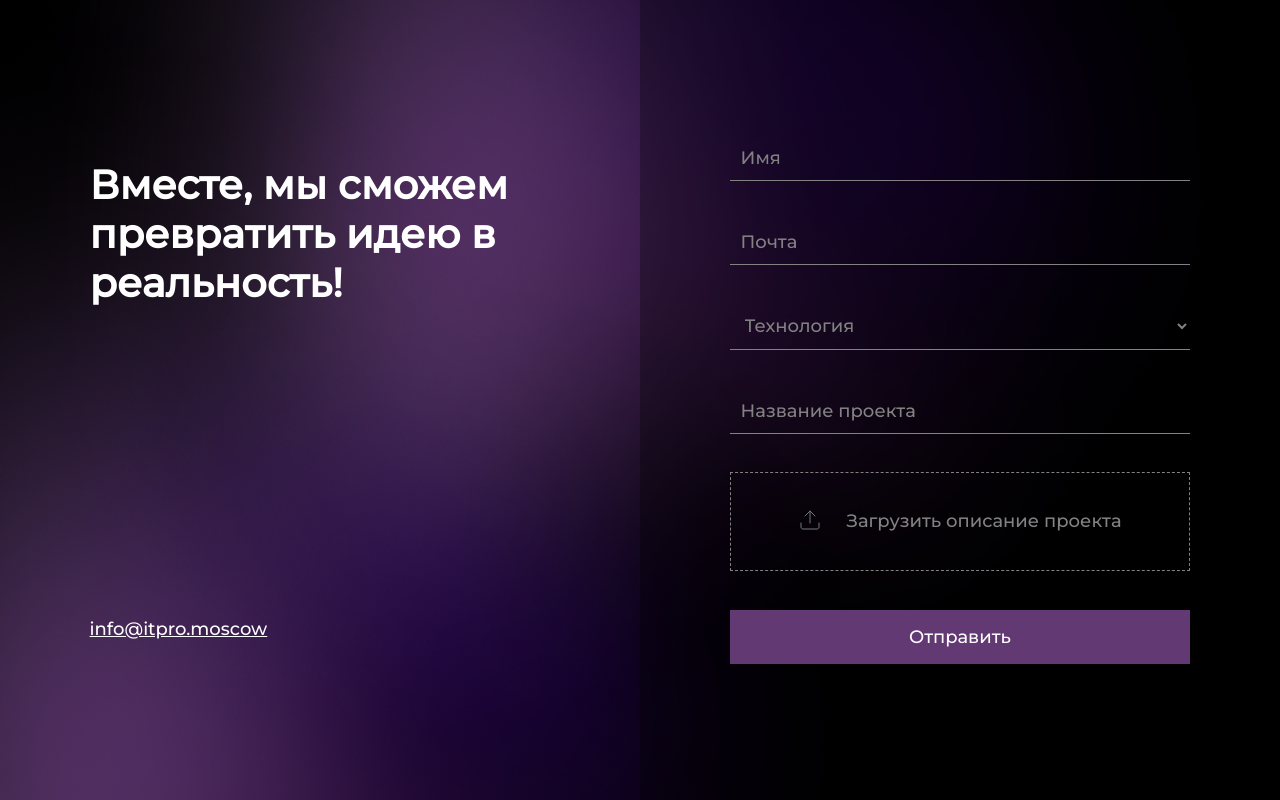
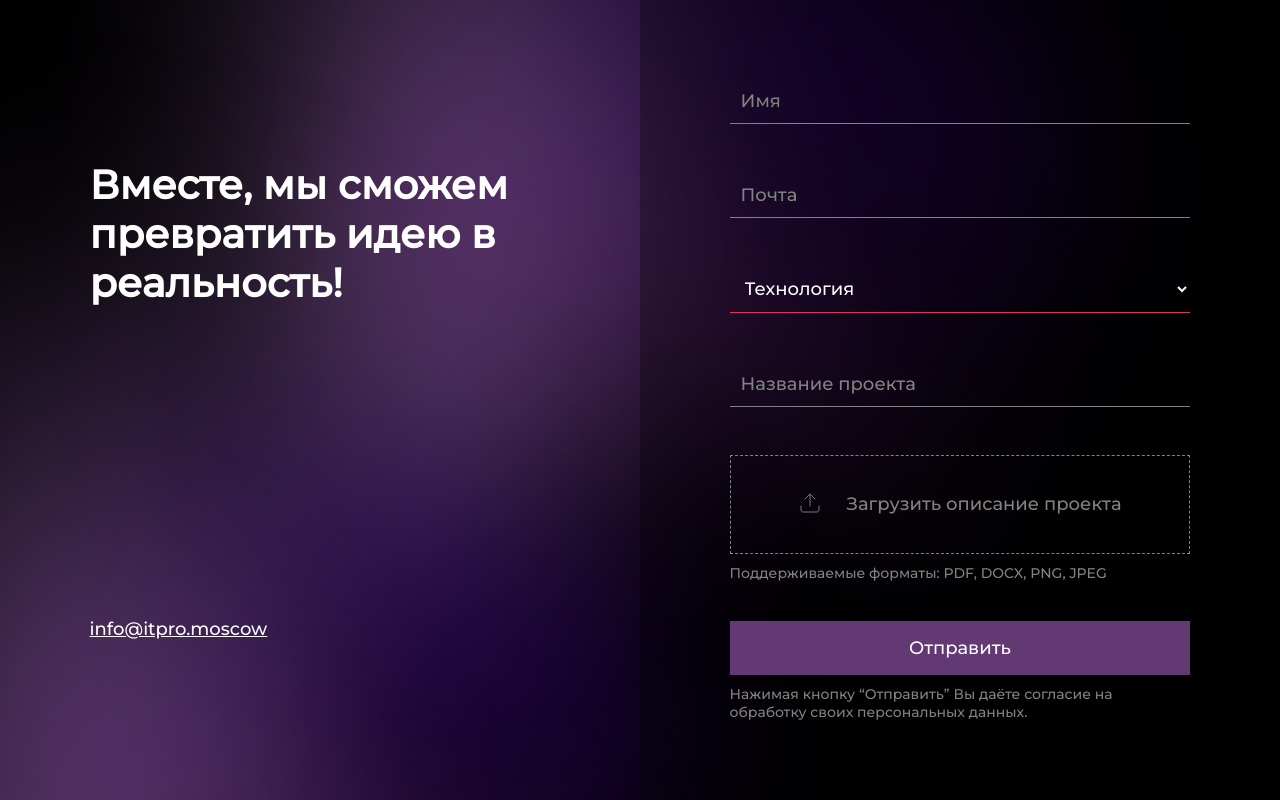
Before and after one commit to sofia-g-per/ITPRO_front, a React (Create React App) app: page / in a window 1280 px wide. Built offline with nearby package versions, Linux system fonts and the light colour scheme.

Commit message:
added form error styling

```diff
--- a/src/components/ContactUs.jsx
+++ b/src/components/ContactUs.jsx
@@ -16,14 +16,18 @@ function ContactUs() {
             {
                 title: 'Имя',
                 value: '',
+                comment: '',
             },
             {
                 title: 'Почта',
                 value: '',
+                comment: '',
             },
             {
                 title: 'Технология',
                 value: '',
+                comment: '',
+
                 options: [
                     {
                         title: 'AR',
@@ -39,6 +43,7 @@ function ContactUs() {
             {
                 title: 'Название проекта',
                 value: '',
+                comment: '',
             },
             {
                 title: 'Загрузить описание проекта',
@@ -54,22 +59,25 @@ function ContactUs() {
                 <a href="mailto:info@itpro.moscow">info@itpro.moscow</a>
             </div>
             <form className='contact-us__form form'>
-                <Formfield>
+                <Formfield comment={formFields[0].comment}>
                     <TextInput fieldData={formFields[0]}></TextInput>
                 </Formfield>
-                <Formfield>
+                <Formfield comment={formFields[1].comment}>
                     <TextInput fieldData={formFields[1]}></TextInput>
                 </Formfield>
-                <Formfield>
+                <Formfield comment={formFields[2].comment}>
                     <FormSelect fieldData={formFields[2]}></FormSelect>
                 </Formfield>
-                <Formfield>
+                <Formfield comment={formFields[3].comment}>
                     <TextInput fieldData={formFields[3]}></TextInput>
                 </Formfield>
-                <Formfield>
+                <Formfield comment={formFields[4].comment}>
                     <FileInput fieldData={formFields[4]}></FileInput>
                 </Formfield>
-                <BasicButton title="Отправить"></BasicButton>
+                <div>
+                    <BasicButton title="Отправить"></BasicButton>
+                    <p className='text--small form__field__error-label'>Нажимая кнопку “Отправить” Вы даёте согласие на обработку своих персональных данных.</p>
+                </div>
             </form>
         </section>
     );
--- a/src/components/Form/FormSelect.jsx
+++ b/src/components/Form/FormSelect.jsx
@@ -18,7 +18,7 @@ class contactUs extends Component{
       const {fieldData} = this.props;
       const {select} = this.state;
       return (
-        <select className='form__select basic-text' aria-label={fieldData.title}>
+        <select className='form__select basic-text form__field--error' aria-label={fieldData.title}>
           {!fieldData.value && <option value={fieldData.title} selected className='visually-hidden'>{fieldData.title}</option>}
           {fieldData.options.map( ({title}) =>
               <option className='basic-text' value={title} key={title}> {title} </option>
--- a/src/components/Form/Formfield.jsx
+++ b/src/components/Form/Formfield.jsx
@@ -1,10 +1,11 @@
-function Formfield({children}) {
-    return (
-      <div className="form__field">
-            {children}
-          <p className="form_error text--small"></p>
-      </div>
-    );
+function Formfield({comment, children}) {
+
+  return (
+    <div className="form__field">
+          {children}
+        <p className="form__field__error-label text--small">{comment}</p>
+    </div>
+  );
   }
 
   export default Formfield;
--- a/src/css/form.css
+++ b/src/css/form.css
@@ -14,11 +14,22 @@
     flex-direction: column;
 }
 
+.form__field__error-label{
+    padding-top: 1rem;
+}
+
+.form__field--error,
+.form__field--error:active{
+    color: var(--color-accent-pink);
+    border-color: var(--color-accent-pink) !important;
+}
+
 .form__input,
 .form__select{
     background-color: transparent;
     border: none;
     border-bottom: solid 1px;
+    color: var(--color-white);
     border-color: var(--color-grey);
     transition: all .5s;
     padding: 1.1rem;
--- a/src/css/index.css
+++ b/src/css/index.css
@@ -11,6 +11,7 @@ html{
   --color-grey: #828282;
   /* --faded-opacity: .6; */
   --color-accent-blue: #2FA4C9;
+  --color-accent-pink: #DD345D;
   --color-accent-purple: #A768BA;
   --color-accent-purple--dark: #633974;
 
@@ -119,4 +120,5 @@ body {
   border: none;
   padding: 2vh 0;
   cursor: pointer;
+  width: 100%;
 }
```
Also changed, not shown: src/css/contact-us.css (line endings or trailing spaces).
